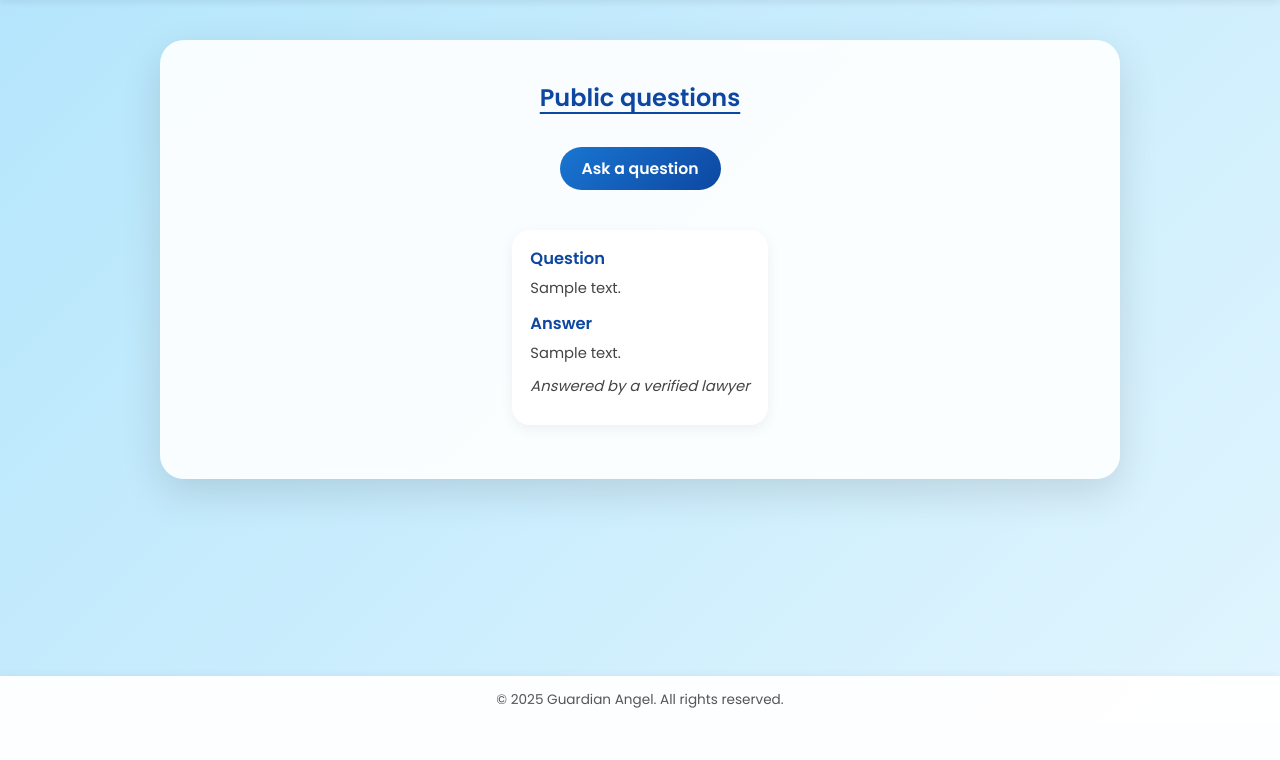
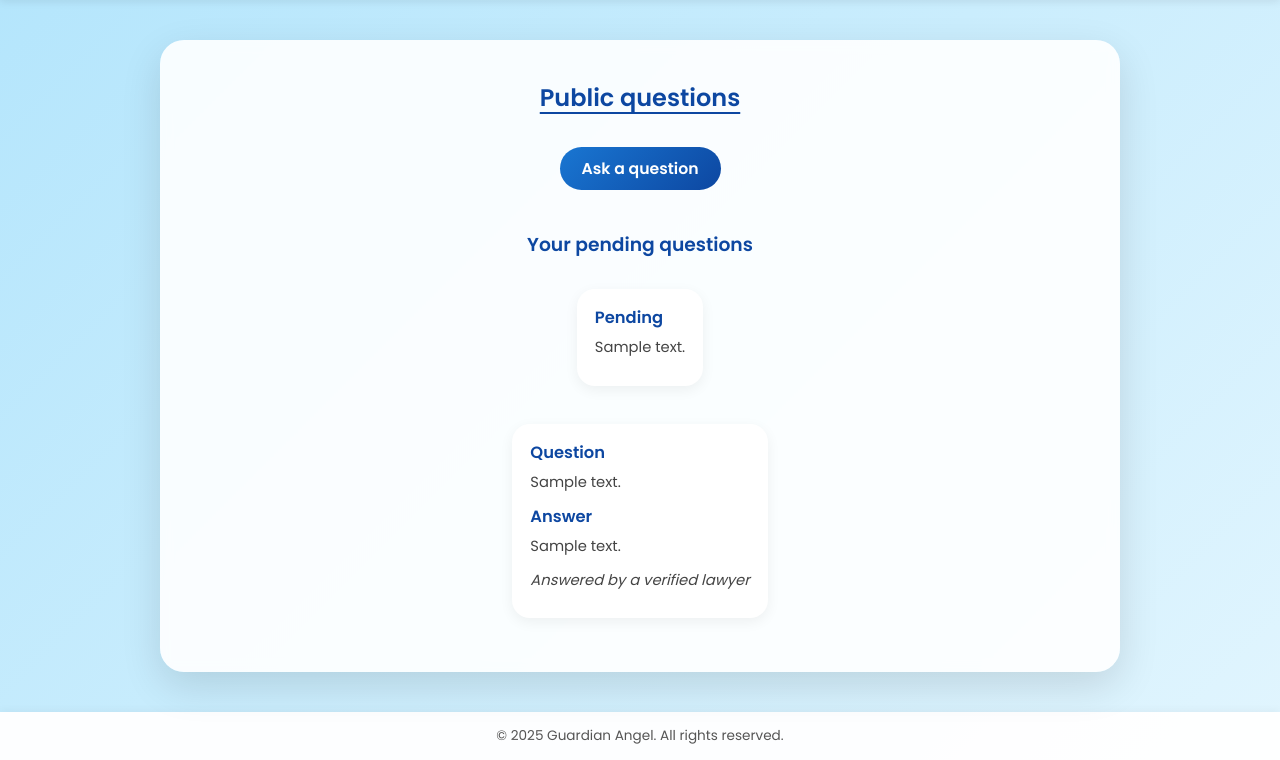
Before and after one commit to haiderhabibi1-bot/guardianangel, a Django app: template core/templates/public/public_questions.html in a window 1280 px wide. Shown: the part 76-836 px from the top of the page. Before the commit the page ends 784 px from the top, so only its background shows below. Run offline with Django 5.2, Linux system fonts and the light colour scheme; a user stored in the database is signed in; tables that the repository leaves empty hold one stand-in row (values such as "Sample post"); the template is opened without the code that fills it: most values are stand-ins (such as "Sample title", 1, 10 or a date in 2020).

Commit message:
Update public_questions.html

```diff
--- a/core/templates/public/public_questions.html
+++ b/core/templates/public/public_questions.html
@@ -3,10 +3,20 @@
 {% block content %}
 <h1>Public questions</h1>
 
-{% if user.is_authenticated %}
+{% if user.is_authenticated and user.profile.role == 'customer' %}
 <div style="text-align:center; margin-bottom:16px;">
     <a href="{% url 'ask_public_question' %}" class="btn">Ask a question</a>
 </div>
+
+{% if customer_pending %}
+    <h3>Your pending questions</h3>
+    {% for q in customer_pending %}
+        <div class="question-card">
+            <h3>Pending</h3>
+            <p>{{ q.question_text }}</p>
+        </div>
+    {% endfor %}
+{% endif %}
 {% endif %}
 
 {% if questions %}
```
